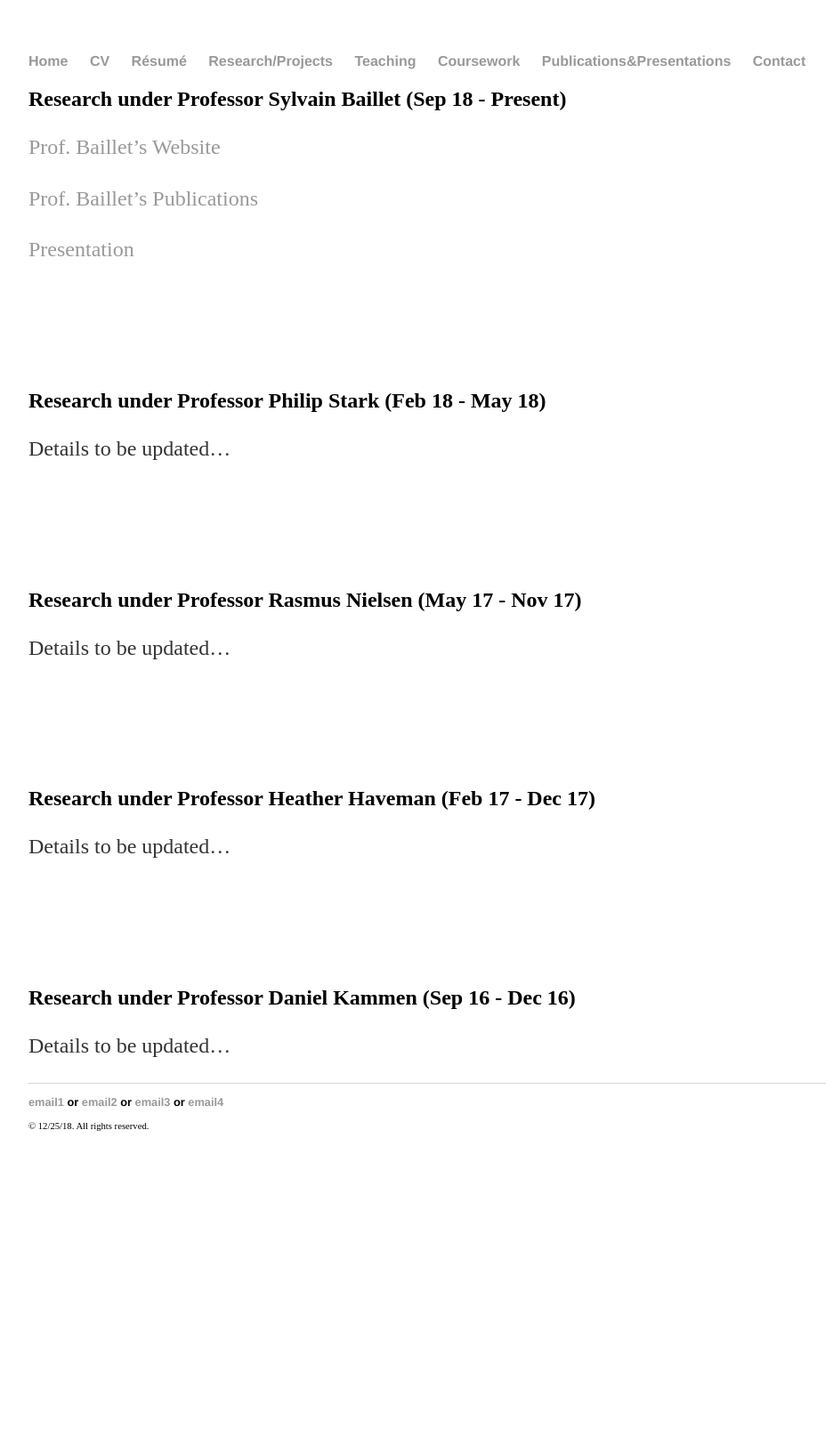
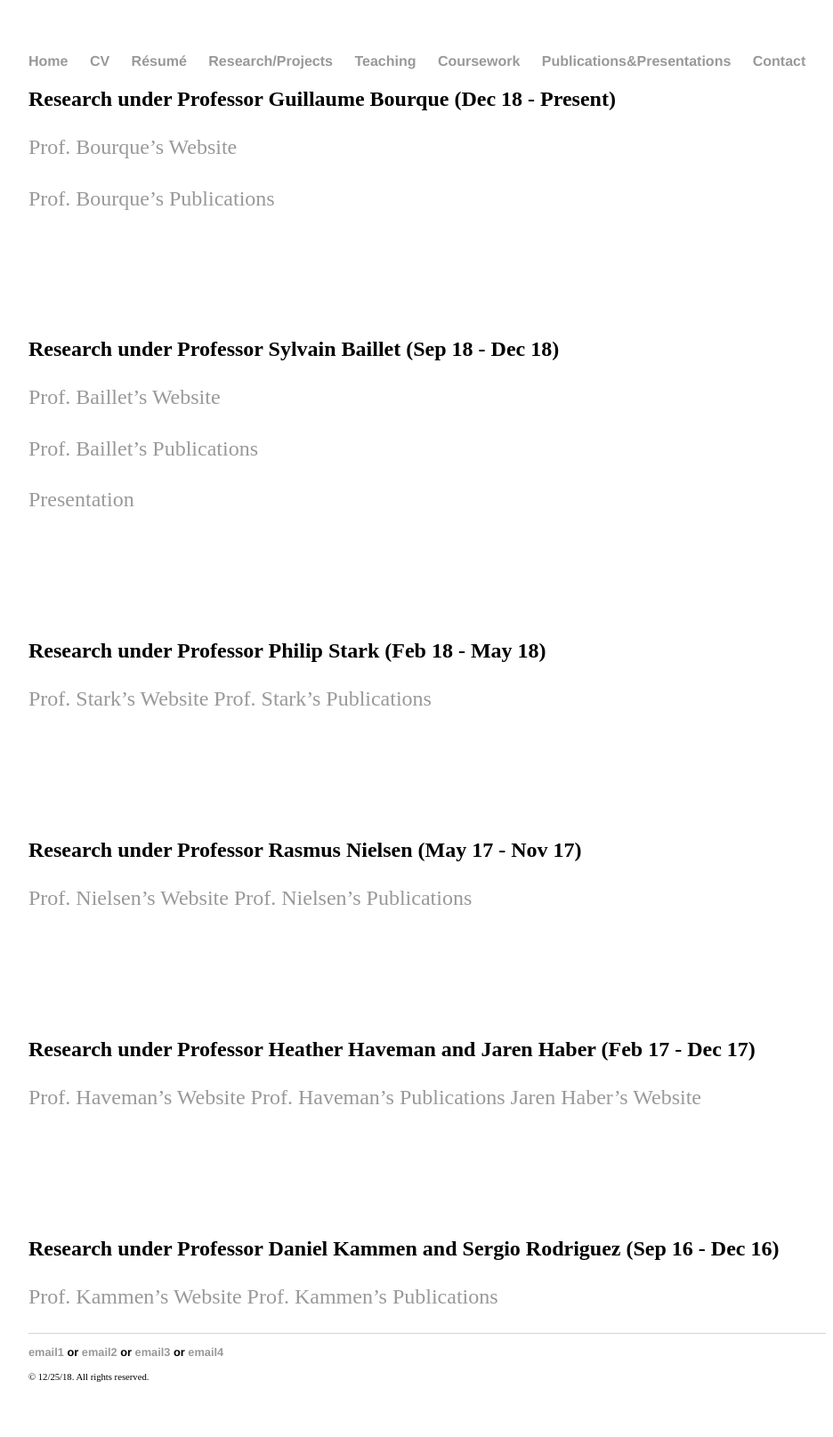
Before and after one commit to yjkweon24/yjkweon24.github.io, a Jekyll site: the page built from researchprojects/researchprojects.md, in a window 1280 px wide. Shown: the whole page at 89% size, without its empty margins (160-1096 px from the left). Built offline with Jekyll 4.4.1, drawn with Linux system fonts in a browser that asks for light colours; before the commit the page ends 1333 px from its top, so only the background shows below that.

Commit message:
Update lists

```diff
--- a/researchprojects/researchprojects.md
+++ b/researchprojects/researchprojects.md
@@ -3,7 +3,17 @@ layout: default
 title: Research/Projects
 ---
 
-## Research under Professor Sylvain Baillet (Sep 18 - Present)
+## Research under Professor Guillaume Bourque (Dec 18 - Present)
+
+[Prof. Bourque's Website](http://www.computationalgenomics.ca/BourqueLab/)
+
+[Prof. Bourque's Publications](https://scholar.google.com/citations?hl=en&user=Et_RonIAAAAJ&view_op=list_works&sortby=pubdate)
+
+<br>
+
+<br>
+
+## Research under Professor Sylvain Baillet (Sep 18 - Dec 18)
 
 [Prof. Baillet's Website](https://www.mcgill.ca/bic/research/neurospeed-neural-dynamics-brain-systems-baillet)
 
@@ -17,7 +27,8 @@ title: Research/Projects
 
 ## Research under Professor Philip Stark (Feb 18 - May 18)
 
-Details to be updated...
+[Prof. Stark's Website](https://www.stat.berkeley.edu/~stark/)
+[Prof. Stark's Publications](https://scholar.google.com/citations?hl=en&user=5EMVIoEAAAAJ&view_op=list_works&sortby=pubdate)
 
 <br>
 
@@ -25,20 +36,24 @@ Details to be updated...
 
 ## Research under Professor Rasmus Nielsen (May 17 - Nov 17)
 
-Details to be updated...
+[Prof. Nielsen's Website](http://www.nielsenlab.org/)
+[Prof. Nielsen's Publications](https://scholar.google.com/citations?hl=en&user=PySbfcEAAAAJ&view_op=list_works&sortby=pubdate)
 
 <br>
 
 <br>
 
-## Research under Professor Heather Haveman (Feb 17 - Dec 17)
+## Research under Professor Heather Haveman and Jaren Haber (Feb 17 - Dec 17)
 
-Details to be updated...
+[Prof. Haveman's Website](http://www.heatherhaveman.net/home.html)
+[Prof. Haveman's Publications](https://scholar.google.com/citations?hl=en&user=DmZVKkgAAAAJ&view_op=list_works&sortby=pubdate)
+[Jaren Haber's Website](https://sociology.berkeley.edu/graduate-student/jaren-r-haber)
 
 <br>
 
 <br>
 
-## Research under Professor Daniel Kammen (Sep 16 - Dec 16)
+## Research under Professor Daniel Kammen and Sergio Rodriguez (Sep 16 - Dec 16)
 
-Details to be updated...
+[Prof. Kammen's Website](http://kammen.berkeley.edu/)
+[Prof. Kammen's Publications](https://scholar.google.com/citations?hl=en&user=dzoa18QAAAAJ&view_op=list_works&sortby=pubdate)
```
